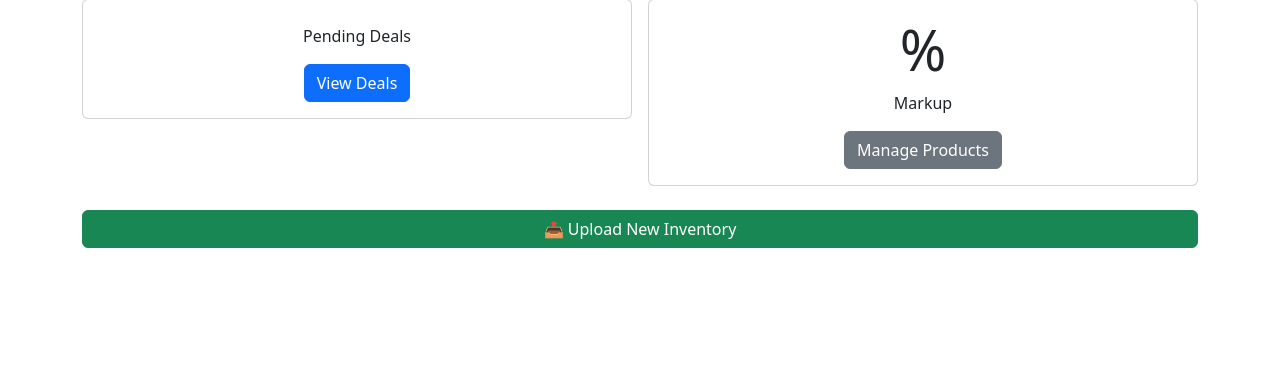
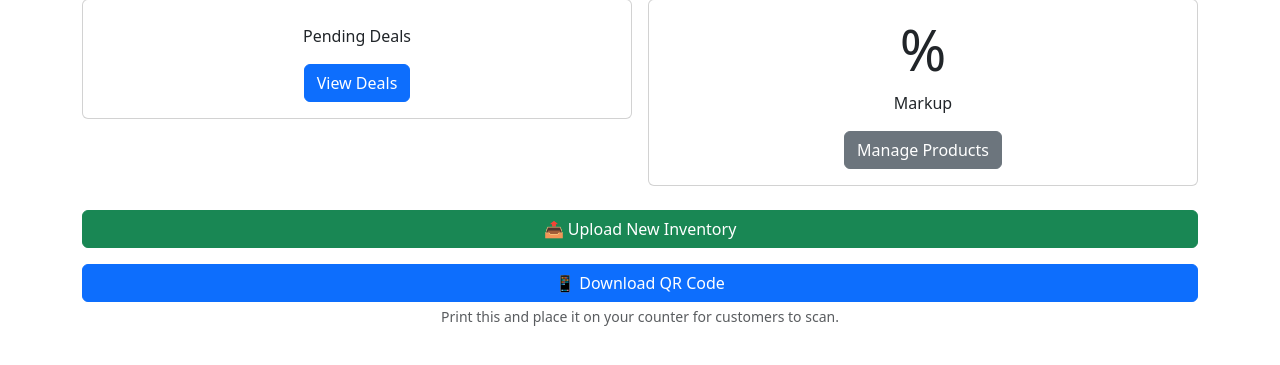
Before and after one commit to soroushkarami/VIP-Mystery-Vault, a Django app: page /dashboard/ in a window 1280 px wide. Shown: the part 105-470 px from the top of the page. Run offline with Django 5.2, Linux system fonts and the light colour scheme; the visitor is signed in with stand-in values (Sample User, id 1); data that the repository does not hold is empty.

Commit message:
add qr code generation feature + small fixes

```diff
--- a/core/admin.py
+++ b/core/admin.py
@@ -3,7 +3,7 @@
 
 @admin.register(Store)
 class StoreAdmin(admin.ModelAdmin):
-    list_display = ('name', 'markup_percent', 'subscription_active')
+    list_display = ('id', 'name', 'markup_percent', 'subscription_active')
 
 @admin.register(Product)
 class ProductAdmin(admin.ModelAdmin):
--- a/core/templates/core/dashboard_home.html
+++ b/core/templates/core/dashboard_home.html
@@ -37,6 +37,15 @@
     <div class="mt-4">
         <a href="{% url 'upload_inventory' %}" class="btn btn-success w-100">📤 Upload New Inventory</a>
     </div>
+
+    <div class="mt-3">
+    <a href="{% url 'generate_qr' %}" class="btn btn-primary w-100">
+        📱 Download QR Code
+    </a>
+    <small class="text-muted d-block text-center mt-1">
+        Print this and place it on your counter for customers to scan.
+    </small>
+    </div>
 </div>
 </body>
 </html>
--- a/core/urls.py
+++ b/core/urls.py
@@ -10,6 +10,7 @@
     scan_qr,
     reveal_discount,
     login_redirect,
+    generate_qr
 )
 
 urlpatterns = [
@@ -25,6 +26,7 @@
     path('dashboard/deal/<int:deal_id>/confirm/', confirm_sold, name='confirm_sold'),
     path('dashboard/product/<int:product_id>/toggle/', toggle_out_of_stock, name='toggle_out_of_stock'),
     path('dashboard/products/', product_list, name='product_list'),
+    path('dashboard/qr/', generate_qr, name='generate_qr'),
 
     # Customer QR URLs
     path('scan/<int:store_id>/', scan_qr, name='scan_qr'),
--- a/core/views.py
+++ b/core/views.py
@@ -7,6 +7,7 @@
 from django.contrib.auth.decorators import login_required
 from django.utils import timezone
 from django.contrib.auth.mixins import LoginRequiredMixin
+from django.http import HttpResponse
 
 from .models import Store, Product, Customer, DailyDeal
 from .forms import UploadInventoryForm, CustomerRegistrationForm
@@ -16,6 +17,8 @@
 import os
 import pandas as pd
 import zipfile
+import qrcode
+from io import BytesIO
 
 
 class UploadInventoryView(LoginRequiredMixin, FormView):    # Only logged-in users(registered sellers) can access
@@ -284,6 +287,43 @@
                   })
 
 
+def generate_qr(request):
+    """Generate a QR code for the seller's store"""
+    try:
+        store = request.user.store
+    except Store.DoesNotExist:
+        messages.error(request,
+                       'No store linked to your account.')
+        return redirect('dashboard_home')
+
+    # Build the URL for this store's scan page
+    url = request.build_absolute_uri(f'/scan/{store.id}/')
+
+    # TODO: create the QR code
+    qr = qrcode.QRCode(
+        version=1,
+        error_correction=qrcode.constants.ERROR_CORRECT_L,
+        box_size=10,
+        border=4
+    )
+    qr.add_data(url)
+    qr.make(fit=True)
+
+    # create image
+    img = qr.make_image(fill_color='black', back_color='white')
+
+    # save to bytes
+    buffer = BytesIO()      # Creates an in-memory file (not saved to disk)
+    img.save(buffer, format='PNG')
+    buffer.seek(0)      # Rewinds to the start of the buffer so it can be read.
+
+    # Return as downloadable file
+    response = HttpResponse(buffer, content_type='image/png')
+    response['Content-Disposition'] = f'attachment; filename="qr-code-{store.name}.png"'
+
+    return response
+
+
 # Customer Experience
 # ---------- QR SCAN ----------
 def scan_qr(request, store_id=None):
```
